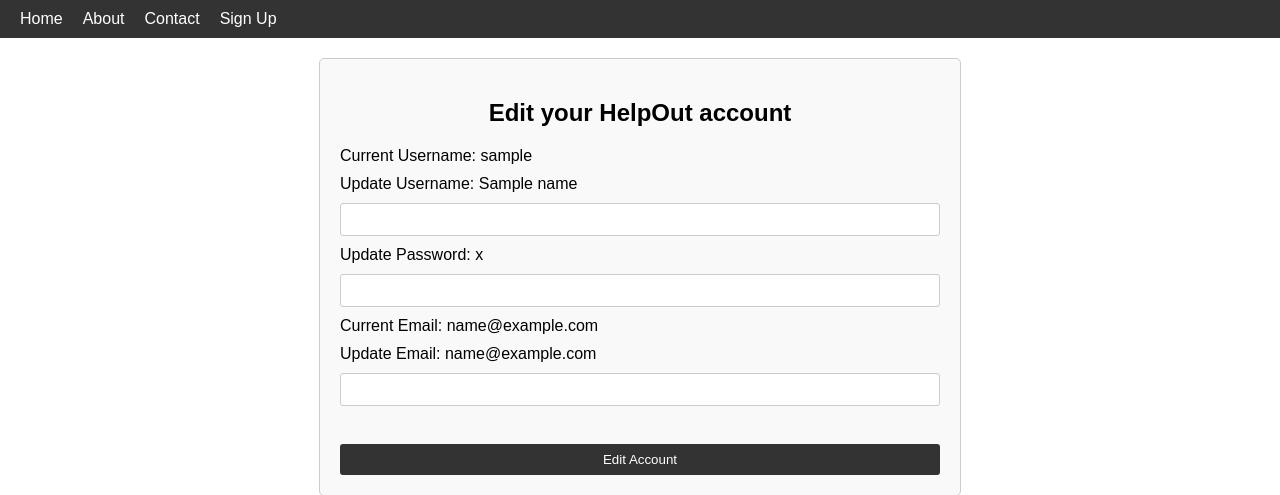
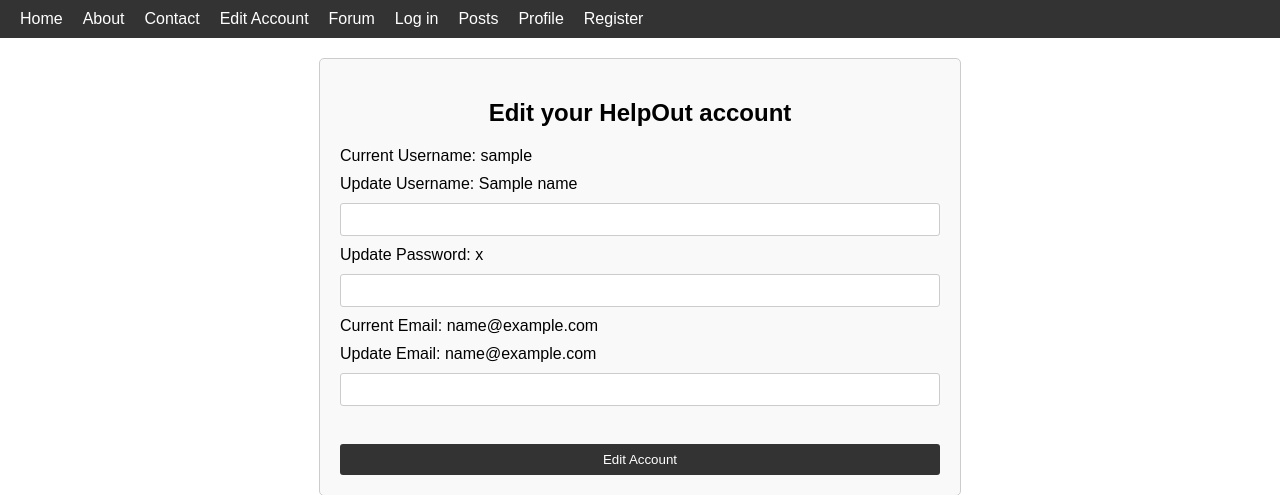
Before and after one commit to jacob-sasser/ITSC-3155-FINAL, a Flask app: template templates/edit_account.html in a window 1280 px wide. Shown: the top 495 px of the page. Run offline with Flask 3, Linux system fonts and the light colour scheme; the template is opened without the code that fills it: most values are stand-ins (such as "Sample title", 1, 10 or a date in 2020); parts of the project's set-up code (start-up, migrations or seed data) failed here and were passed over.

Commit message:
Update edit_account.html

```diff
--- a/templates/edit_account.html
+++ b/templates/edit_account.html
@@ -77,10 +77,15 @@
   <header>
     <nav>
       <ul>
-        <li><a href="/index">Home</a></li>
+       <li><a href="/index">Home</a></li>
         <li><a href="/about">About</a></li>
         <li><a href="/contact">Contact</a></li>
-        <li><a href="/login">Sign Up</a></li>
+        <li><a href="/edit_account">Edit Account</a></li>
+        <li><a href="/forum">Forum</a></li>
+        <li><a href="/login">Log in</a></li>
+        <li><a href="/post">Posts</a></li>
+        <li><a href="/profile">Profile</a></li>
+        <li><a href="/register">Register</a></li>
       </ul>
     </nav>
   </header>
```
